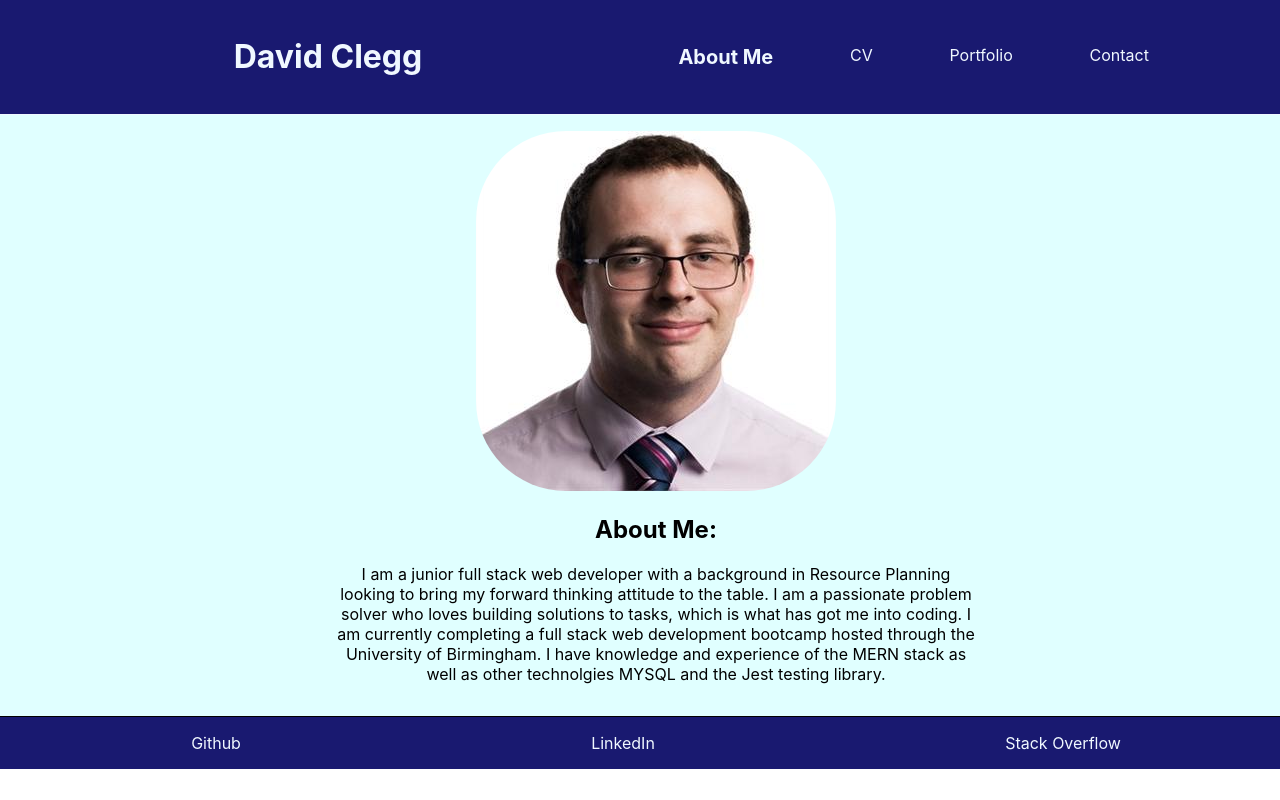
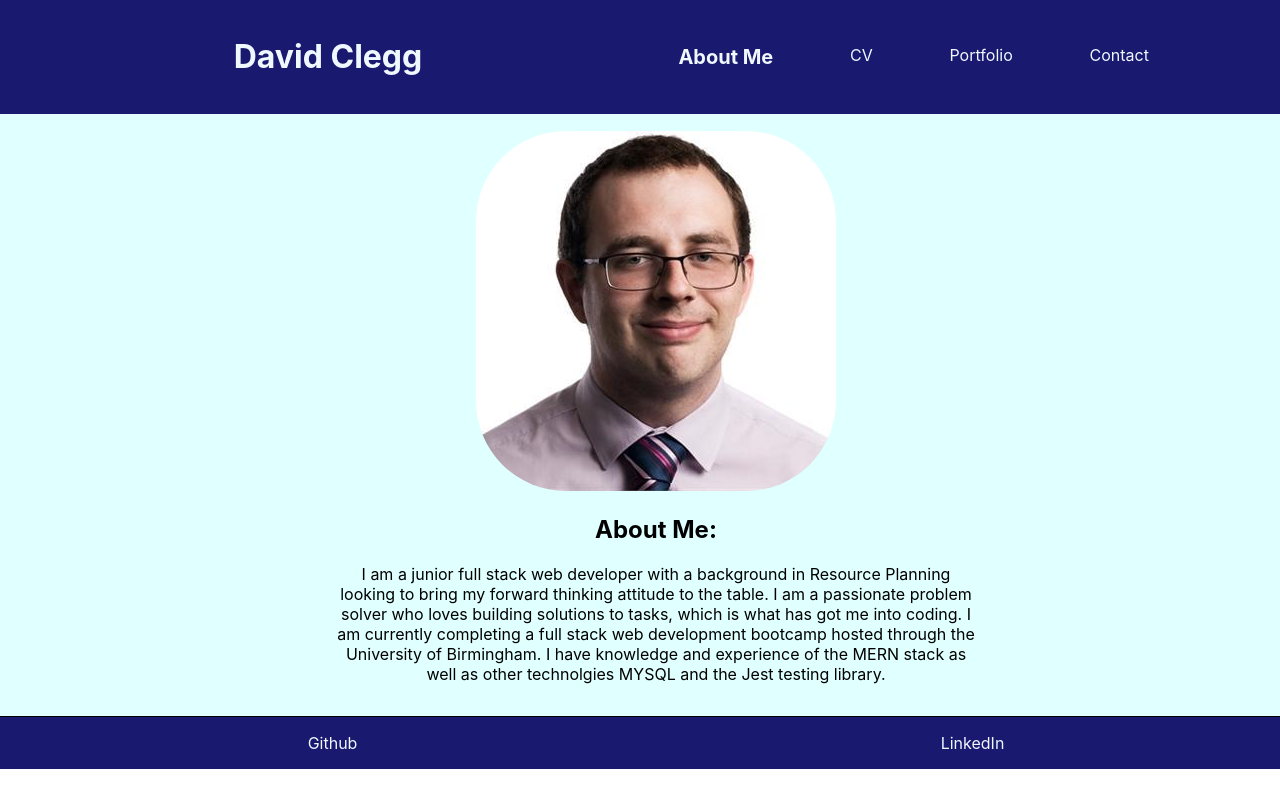
Before and after one commit to Cleggatron/React-Portfolio, a React (Create React App) app: page / in a window 1280 px wide. Shown: the top 800 px of the page. Built offline with nearby package versions, Linux system fonts and the light colour scheme.

Commit message:
removed link that served no purpose

```diff
--- a/src/components/footer.js
+++ b/src/components/footer.js
@@ -5,7 +5,6 @@ function Footer(){
         <div className="width100 flex-horizontal alignCenter spaceAround padding1REM darkBackground">
             <a href="https://github.com/Cleggatron">Github</a>
             <a href="https://www.linkedin.com/in/david-clegg-86b239a6/">LinkedIn</a>
-            <a href="https://stackexchange.com/users/21019404/cleggatron">Stack Overflow</a>
         </div>
     )
 }
```
